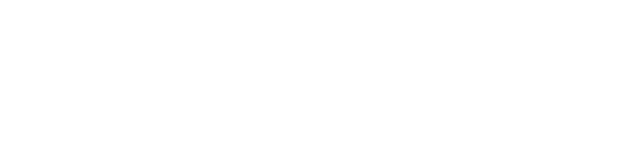
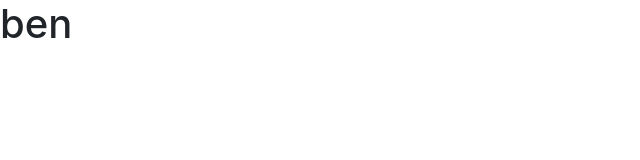
Before and after one commit to spencerf2/week_1_day_4_hw_double_tap_crm, a plain HTML site: page sign-up.html in a window 1280 px wide. Shown: the whole page, without its empty margins (0-640 px from the left). Drawn offline with nearby package versions, Linux system fonts and the light colour scheme.

Commit message:
ben's commit

```diff
--- a/sign-up.html
+++ b/sign-up.html
@@ -11,7 +11,7 @@
 <title>Title</title>
 </head>
 <body>
-
+   <h1>ben</h1>
 <script src="https://cdnjs.cloudflare.com/ajax/libs/jquery/3.5.1/jquery.slim.min.js"></script>
 <script src="https://cdnjs.cloudflare.com/ajax/libs/popper.js/1.16.1/umd/popper.min.js"></script>
 <script src="https://cdnjs.cloudflare.com/ajax/libs/twitter-bootstrap/4.6.0/js/bootstrap.min.js"></script>
```
